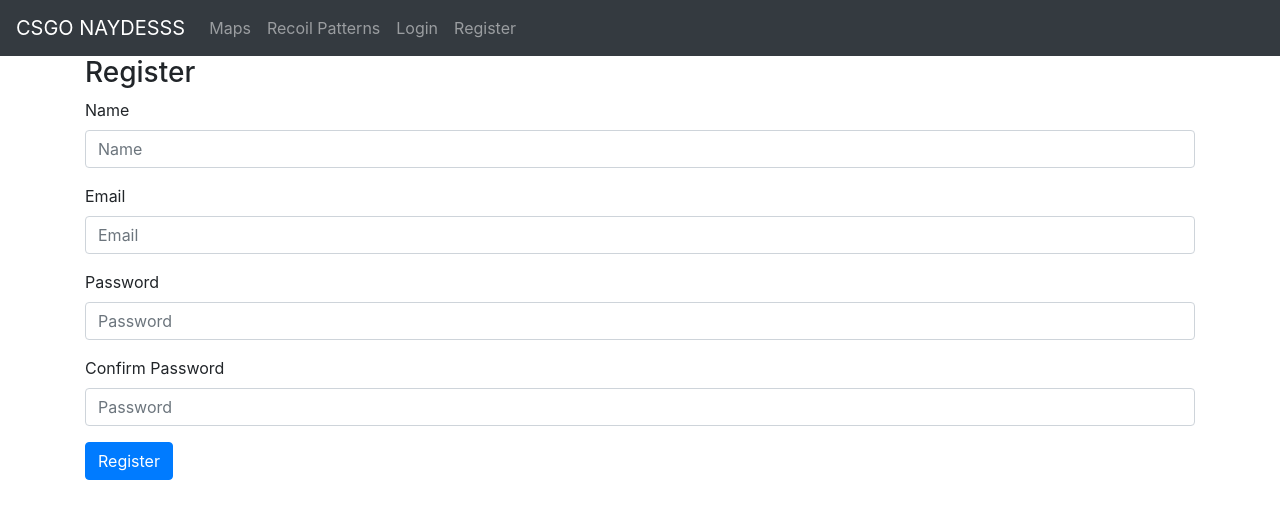
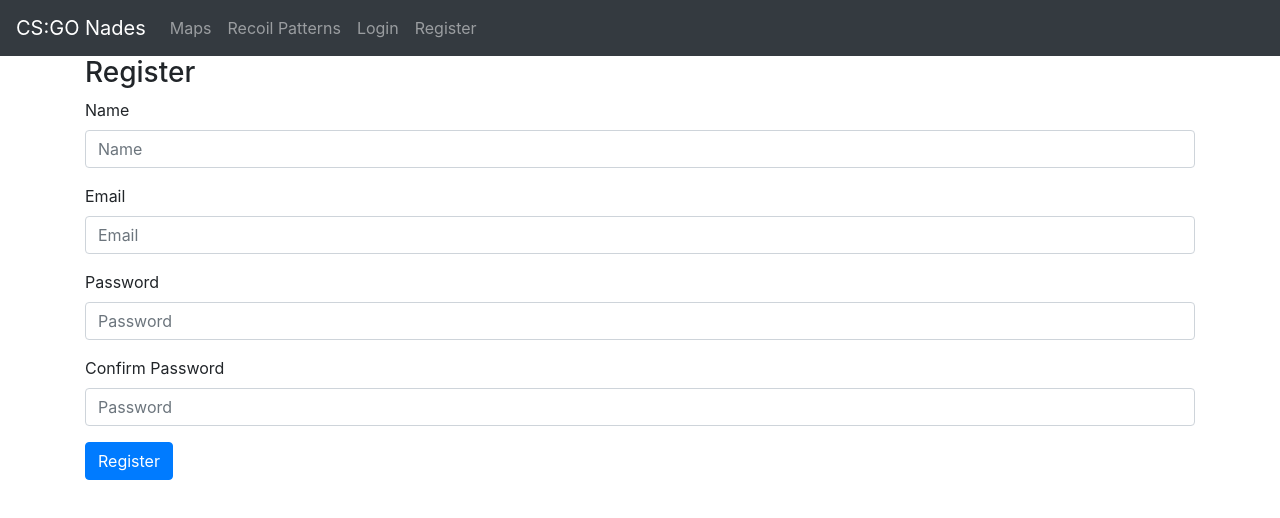
Before and after one commit to JakeFanelli/CS-GO-Nades-2.0-MERN, a React (Create React App) app in the folder frontend/: page /register in a window 1280 px wide. Shown: the top 518 px of the page. Built offline with nearby package versions, Linux system fonts and the light colour scheme.

Commit message:
branding change

```diff
--- a/frontend/src/App.js
+++ b/frontend/src/App.js
@@ -8,6 +8,10 @@ import "bootstrap/dist/css/bootstrap.min.css";
 import "./App.css";
 
 class App extends Component {
+  componentDidMount() {
+    document.title = "CS:GO Nades";
+  }
+
   render() {
     return (
       <div>
--- a/frontend/src/components/MenuBar.js
+++ b/frontend/src/components/MenuBar.js
@@ -13,7 +13,7 @@ const MenuBar = () => (
     <div>
       <Navbar bg="dark" expand="lg" variant="dark">
         <Link to="/" className="navbar-brand">
-          CSGO NAYDESSS
+          CS:GO Nades
         </Link>
         <Navbar.Toggle aria-controls="basic-navbar-nav" />
         <Navbar.Collapse id="basic-navbar-nav">
```
